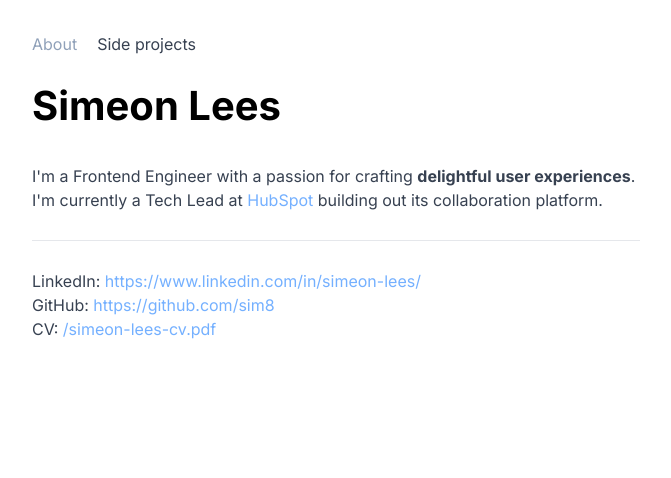
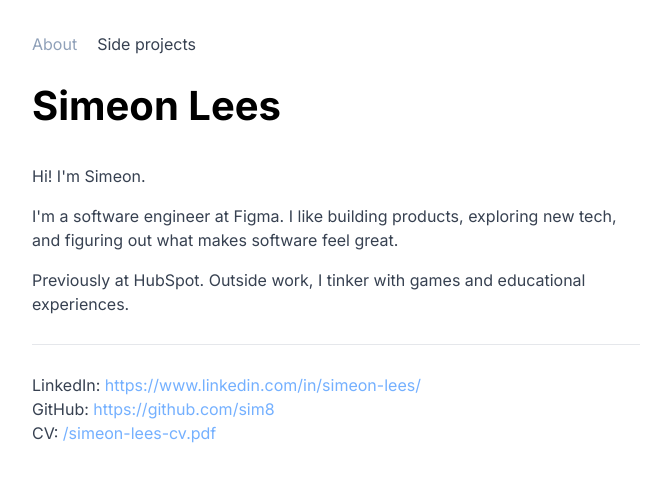
Before and after one commit to sim8/simeonlees.com, a Next.js app: page / in a window 1280 px wide. Shown: the top 478 px of the page, without its empty margins (304-975 px from the left). Built offline with nearby package versions, Linux system fonts and the light colour scheme.

Commit message:
Update About bio with Figma role and personal interests

```diff
--- a/pages/index.tsx
+++ b/pages/index.tsx
@@ -29,18 +29,18 @@ export default function Index() {
           <Navigation />
           <section>
             <Heading>Simeon Lees</Heading>
-            <p>
-              I&apos;m a Frontend Engineer with a passion for crafting{' '}
-              <strong>delightful user experiences</strong>. I&apos;m currently a
-              Tech Lead at{' '}
-              <a
-                className="text-blue hover:underline"
-                href="https://www.hubspot.com"
-              >
-                HubSpot
-              </a>{' '}
-              building out its collaboration platform.
-            </p>
+            <div className="space-y-4">
+              <p>Hi! I&apos;m Simeon.</p>
+              <p>
+                I&apos;m a software engineer at Figma. I like building products,
+                exploring new tech, and figuring out what makes software feel
+                great.
+              </p>
+              <p>
+                Previously at HubSpot. Outside work, I tinker with games and
+                educational experiences.
+              </p>
+            </div>
           </section>
           <hr className="my-7" />
           <section>
```
